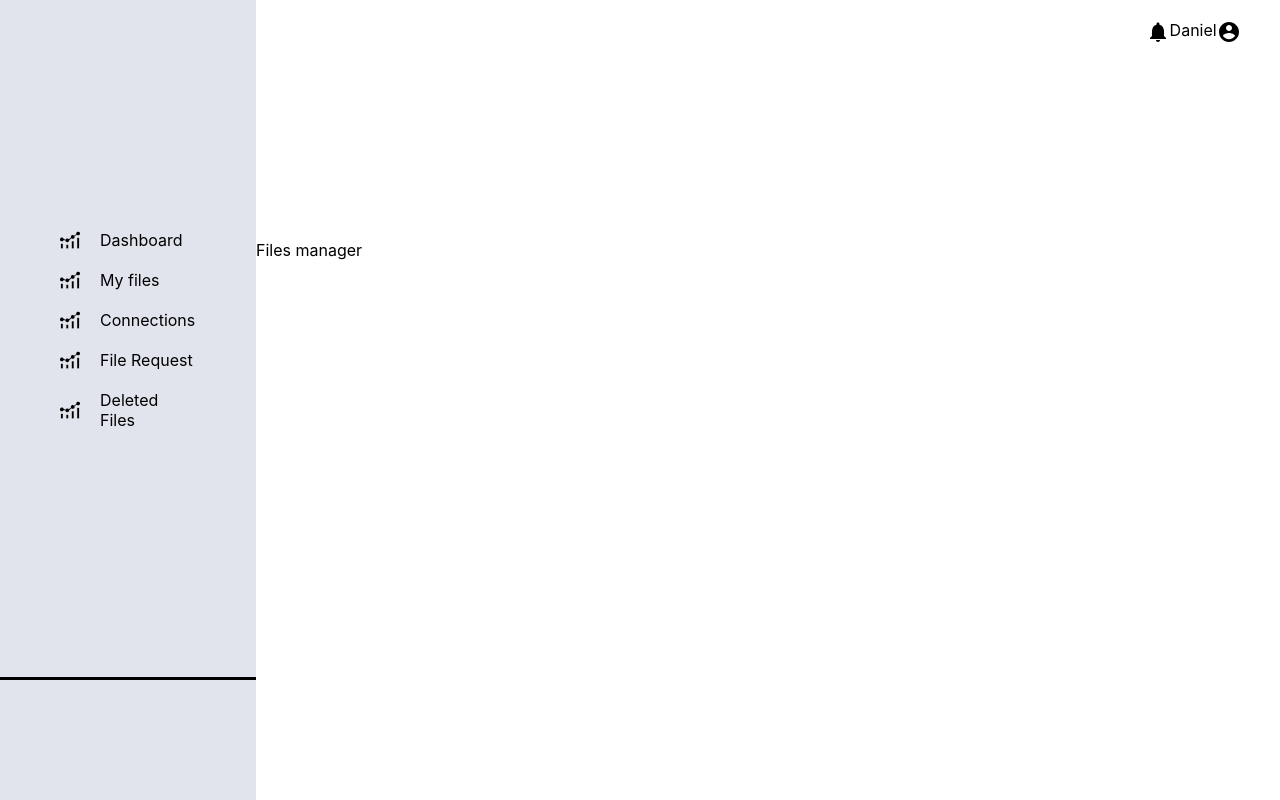
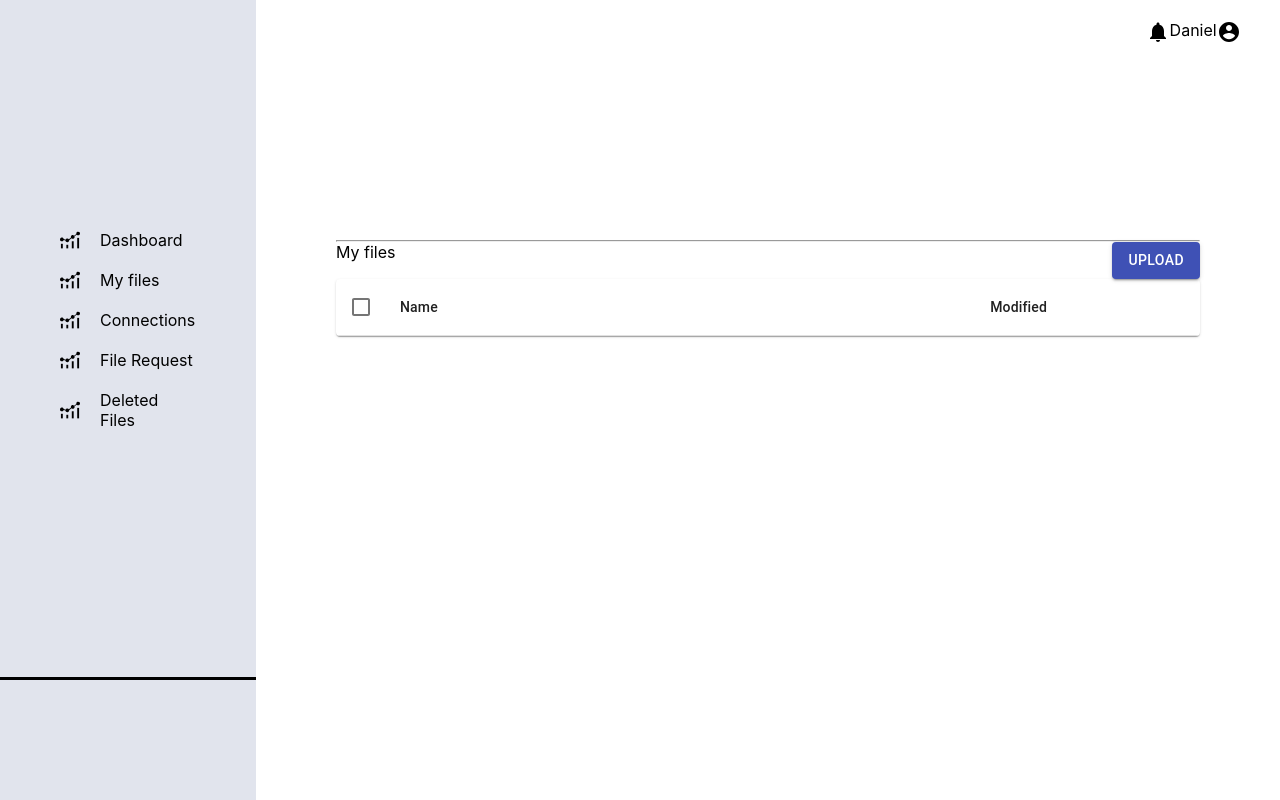
Before and after one commit to borigendiego/test-fullstack, a React (Create React App) app: page /files in a window 1280 px wide. Built offline with nearby package versions, Linux system fonts and the light colour scheme.

Commit message:
Add modal and styles to file manager section

```diff
--- a/package.json
+++ b/package.json
@@ -8,6 +8,7 @@
     "@testing-library/jest-dom": "^4.2.4",
     "@testing-library/react": "^9.3.2",
     "@testing-library/user-event": "^7.1.2",
+    "lodash": "^4.17.20",
     "node-sass": "^4.14.1",
     "react": "^16.13.1",
     "react-dom": "^16.13.1",
--- /dev/null
+++ b/src/components/common/Modal.js
@@ -0,0 +1,37 @@
+import React from 'react';
+//Material UI Components
+import Dialog from '@material-ui/core/Dialog';
+import DialogContent from '@material-ui/core/DialogContent';
+import DialogContentText from '@material-ui/core/DialogContentText';
+import DialogTitle from '@material-ui/core/DialogTitle';
+import { makeStyles } from '@material-ui/core/styles';
+
+
+const MyModal = (props) => {
+    const { dialogText, dialogTittle, setOpenModel, shouldOpen } = props;
+    const handleClose = () => setOpenModel(false);
+    const useStyles = makeStyles(theme => ({
+        dialogTittle: {
+            backgroundColor: '#F37029',
+            '& h2': {
+                textAlign: 'center',
+                color: '#fff'
+            }
+        },
+    }));
+    const classes = useStyles();
+
+    return (
+        <Dialog open={shouldOpen} onClose={handleClose} aria-labelledby="form-dialog-title" disableBackdropClick={true}>
+            <DialogTitle id="form-dialog-title" classes={{root: classes.dialogTittle}}>{dialogTittle}</DialogTitle>
+            <DialogContent>
+                <DialogContentText>
+                    {dialogText}
+                </DialogContentText>
+                {props.children}
+            </DialogContent>
+        </Dialog>
+    )
+};
+
+export default MyModal
--- /dev/null
+++ b/src/components/main-app/files-manager/Files-table.js
@@ -0,0 +1,68 @@
+import React from 'react';
+//Components
+import { makeStyles } from '@material-ui/core/styles';
+import Table from '@material-ui/core/Table';
+import TableBody from '@material-ui/core/TableBody';
+import TableCell from '@material-ui/core/TableCell';
+import TableContainer from '@material-ui/core/TableContainer';
+import TableHead from '@material-ui/core/TableHead';
+import TableRow from '@material-ui/core/TableRow';
+import Paper from '@material-ui/core/Paper';
+import Checkbox from '@material-ui/core/Checkbox';
+//
+import MoreHorizIcon from '@material-ui/icons/MoreHoriz';
+
+const useStyles = makeStyles({
+    table: {
+        minWidth: 650,
+    },
+});
+
+function createData(name, modified) {
+    return { name, modified };
+}
+
+const FilesTable = (props) => {
+    const { files } = props;
+    const classes = useStyles();
+    const rows = files.map((file) => createData(file.name, file.modified));
+
+    return (
+        <TableContainer component={Paper}>
+            <Table className={classes.table} aria-label="simple table">
+                <TableHead>
+                    <TableRow>
+                        <TableCell padding="checkbox">
+                            <Checkbox
+                                onChange={() => {}}
+                                inputProps={{ 'aria-label': 'select all desserts' }}
+                            />
+                        </TableCell>
+                        <TableCell>Name</TableCell>
+                        <TableCell align="right">Modified</TableCell>
+                        <TableCell align="right" />
+                    </TableRow>
+                </TableHead>
+                <TableBody>
+                    {rows.map((row) => (
+                        <TableRow key={row.name}>
+                            <TableCell padding="checkbox">
+                                <Checkbox
+                                    onChange={() => {}}
+                                    inputProps={{ 'aria-label': 'select all desserts' }}
+                                />
+                            </TableCell>
+                            <TableCell component="th" scope="row">
+                                {row.name}
+                            </TableCell>
+                            <TableCell align="right">{`${row.modified} minutes ago`}</TableCell>
+                            <TableCell align="right"><MoreHorizIcon /></TableCell>
+                        </TableRow>
+                    ))}
+                </TableBody>
+            </Table>
+        </TableContainer>
+    )
+};
+
+export default FilesTable
--- /dev/null
+++ b/src/components/main-app/files-manager/files-manager.scss
@@ -0,0 +1,8 @@
+.files-manager-container {
+  padding: 0 80px;
+}
+
+.filer-manager-header {
+  display: flex;
+  justify-content: space-between;
+}
--- a/src/components/main-app/files-manager/index.js
+++ b/src/components/main-app/files-manager/index.js
@@ -1,9 +1,100 @@
-import React from 'react';
+import React, { useState } from 'react';
+import _isEmpty from 'lodash/isEmpty';
+//Styles
+import './files-manager.scss';
+//Component
+import FilesTable from './Files-table';
+import Button from '@material-ui/core/Button';
+import Modal from '../../common/Modal';
+//Material UI
+import { makeStyles } from '@material-ui/core/styles';
+
+const useStyles = makeStyles(() => ({
+    input: {
+        display: 'none',
+    },
+}));
 
 const FilesManager = () => {
+    const [openModal, setOpenModal] = useState(false);
+    const [partialSelectedFiles, setPartialSelectedFiles] = useState([]);
+    const [selectedFiles, setSelectedFiles] = useState([]);
+    const classes = useStyles();
+    const getFileInfo = (e) => {
+        const selectedFiles = Object.values(e.target.files);
+        const filesInfo = selectedFiles.map((file) => {
+            return {
+                name: file.name,
+                modified: Math.round(file.lastModified / 60),
+            }
+        });
+
+        setPartialSelectedFiles(filesInfo);
+    };
+
     return (
-        <div>
-            Files manager
+        <div className={'files-manager-container'}>
+            <hr />
+            <div className={'filer-manager-header'}>
+                <span>My files</span>
+                    <Button
+                        variant={'contained'}
+                        color={'primary'}
+                        component={'span'}
+                        onClick={() => setOpenModal(true)}
+                    >
+                        Upload
+                    </Button>
+                    <Modal
+                        shouldOpen={openModal}
+                        dialogTittle={'Uploading'}
+                        setOpenModel={setOpenModal}>
+                        <p>Uploading files to My files</p>
+                        <p>Choose where you want to upload your files below or you can drag and drop files anywhere onto this page to start uploading. You can select more than a file at a time</p>
+                        <div className={classes.root}>
+                            <input
+                                accept={'image/*'}
+                                className={classes.input}
+                                id={'contained-button-file'}
+                                multiple
+                                type={'file'}
+                                onChange={(e) => getFileInfo(e)}
+                            />
+                            <label htmlFor={'contained-button-file'}>
+                                <Button
+                                    variant={'contained'}
+                                    color={'primary'}
+                                    component={'span'}
+                                >
+                                    From my computer
+                                </Button>
+                            </label>
+                            {
+                                !_isEmpty(partialSelectedFiles)
+                                    && <Button
+                                        variant={'contained'}
+                                        color={'primary'}
+                                        component={'span'}
+                                        onClick={() => {
+                                            setSelectedFiles(partialSelectedFiles);
+                                            setOpenModal(false)
+                                        }}
+                                    >
+                                        Upload
+                                    </Button>
+                            }
+                        </div>
+                        <Button
+                            variant={'contained'}
+                            color={'primary'}
+                            component={'span'}
+                            onClick={() => setOpenModal(false)}
+                        >
+                            Cancel
+                        </Button>
+                    </Modal>
+            </div>
+            <FilesTable files={selectedFiles} />
         </div>
     )
 };
--- a/src/components/main-app/index.js
+++ b/src/components/main-app/index.js
@@ -4,7 +4,6 @@ import './main-app.scss';
 //Components
 import FilesManager from './files-manager';
 import HeaderMenu from './header-menu'
-
 
 const MainApp = () => {
     return (
```
Also changed, not shown: 1 other file (tests, documents, lock files or other folders).
